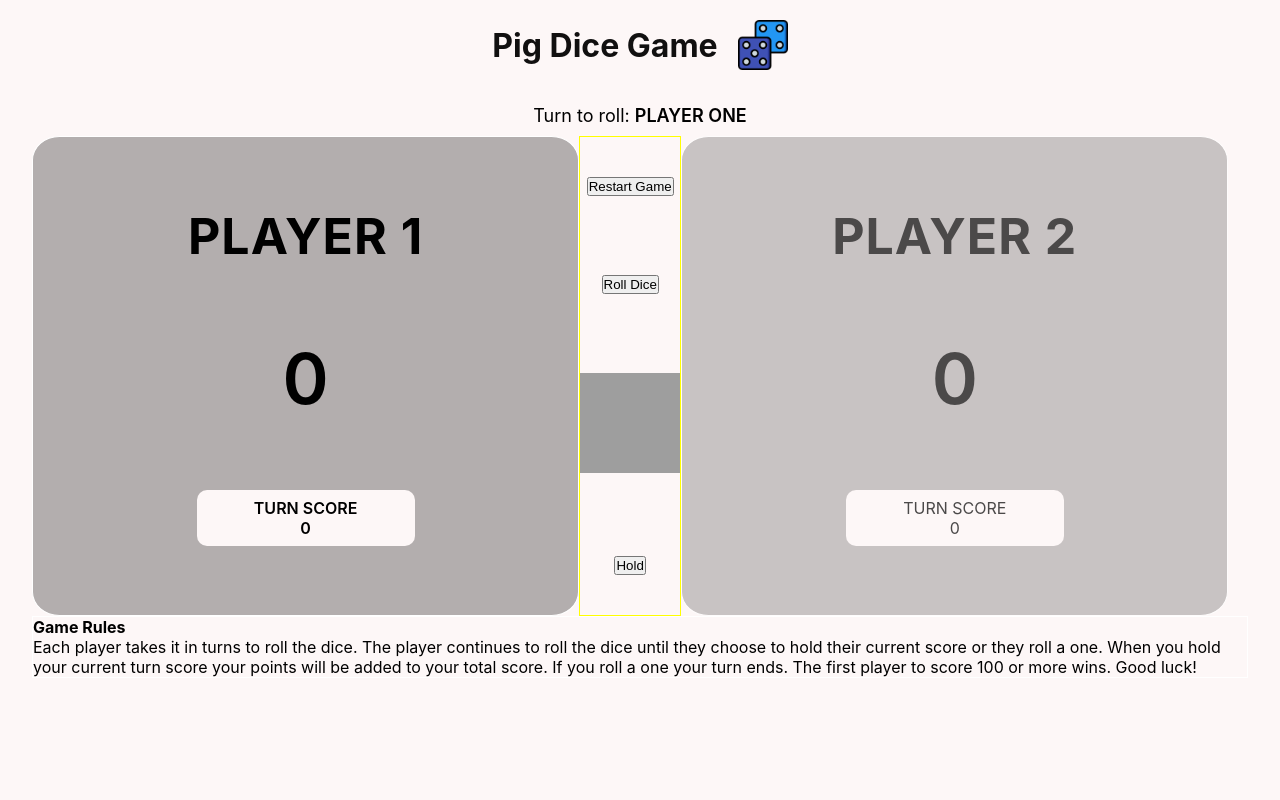
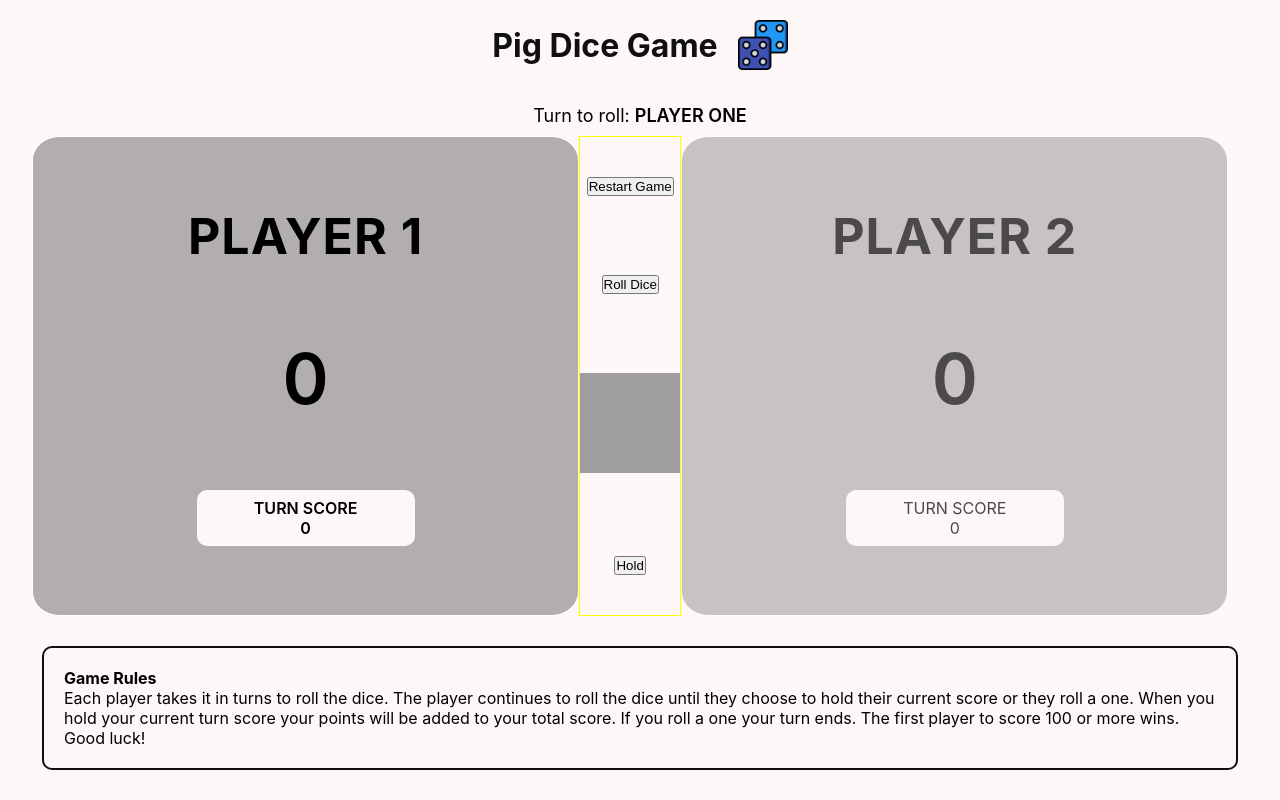
Before and after one commit to the-j-curl/project-dice-game, a React (Create React App) app: page / in a window 1280 px wide. Built offline with nearby package versions, Linux system fonts and the light colour scheme; grey boxes are pictures that could not be loaded.

Commit message:
Styled game rules

```diff
--- a/src/components/GameRules/GameRules.css
+++ b/src/components/GameRules/GameRules.css
@@ -1,2 +1,5 @@
-.rulesWrapper {
-  border: 1px solid #fff; }
+.rules-container {
+  border: 2px solid #111010;
+  border-radius: 10px;
+  padding: 20px;
+  margin: 30px 10px 10px 10px; }
--- a/src/components/GameRules/GameRules.scss
+++ b/src/components/GameRules/GameRules.scss
@@ -1,3 +1,8 @@
-.rulesWrapper {
-  border: 1px solid #fff;
+@import '../../../src/styles/_config.scss';
+
+.rules-container {
+  border: 2px solid $dark-color;
+  border-radius: 10px;
+  padding: 20px;
+  margin: 30px 10px 10px 10px;
 }
--- a/src/components/GameRules/GameRules.tsx
+++ b/src/components/GameRules/GameRules.tsx
@@ -5,7 +5,7 @@ import './GameRules.css';
 export const GameRules: React.FC = () => {
 
   return (
-    <section className="rulesWrapper">
+    <section className="rules-container">
       <h4>Game Rules</h4>
       <p>Each player takes it in turns to roll the dice. The player continues to roll the dice until they choose to hold their current score or they roll a one. When you hold your current turn score your points  will be added to your total score. If you roll a one your turn ends. The first player to score 100 or more wins. Good luck! </p>
     </section>
```
